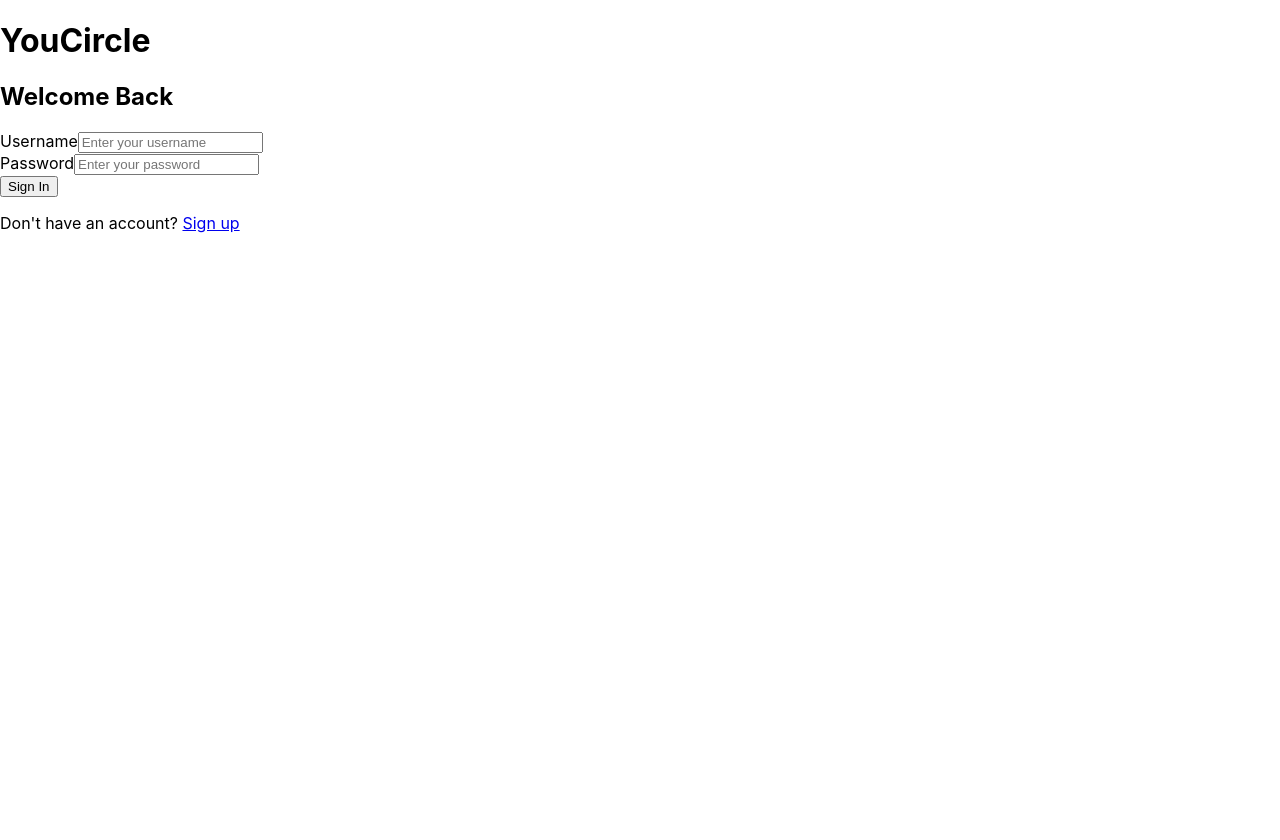
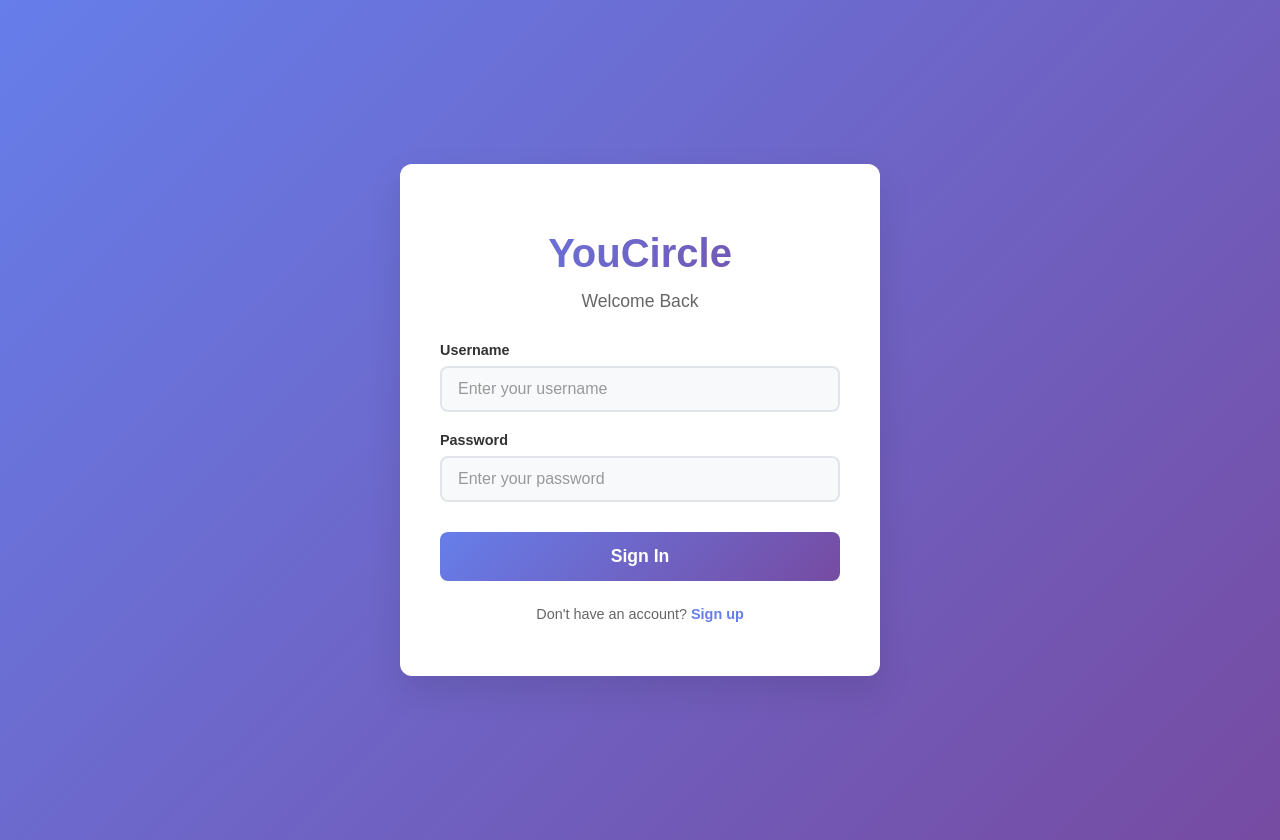
Before and after one commit to sakshambansal03/YouCircle, a React (Create React App) app: page / in a window 1280 px wide. Before the commit the page ends 800 px from the top, so only its background shows below. Built offline with nearby package versions, Linux system fonts and the light colour scheme.

Commit message:
Frontend login page

```diff
--- a/src/components/screens/LoginScreen.css
+++ b/src/components/screens/LoginScreen.css
@@ -0,0 +1,128 @@
+.login-screen {
+    min-height: 100vh;
+    display: flex;
+    align-items: center;
+    justify-content: center;
+    background: linear-gradient(135deg, #667eea 0%, #764ba2 100%);
+    padding: 20px;
+    font-family: 'Arial', sans-serif;
+  }
+
+  .login-box {
+    background: white;
+    padding: 40px;
+    border-radius: 12px;
+    box-shadow: 0 15px 35px rgba(0, 0, 0, 0.1);
+    width: 100%;
+    max-width: 400px;
+    text-align: center;
+  }
+
+  .login-title {
+    color: #333;
+    font-size: 2.5rem;
+    font-weight: bold;
+    margin-bottom: 10px;
+    background: linear-gradient(135deg, #667eea 0%, #764ba2 100%);
+    -webkit-background-clip: text;
+    -webkit-text-fill-color: transparent;
+    background-clip: text;
+  }
+
+  .login-subtitle {
+    color: #666;
+    font-size: 1.1rem;
+    margin-bottom: 30px;
+    font-weight: 400;
+  }
+
+  .login-form {
+    display: flex;
+    flex-direction: column;
+    gap: 20px;
+  }
+
+  .input-group {
+    display: flex;
+    flex-direction: column;
+    text-align: left;
+  }
+
+  .input-group label {
+    color: #333;
+    font-weight: 600;
+    margin-bottom: 8px;
+    font-size: 0.9rem;
+  }
+
+  .input-group input {
+    padding: 12px 16px;
+    border: 2px solid #e1e5e9;
+    border-radius: 8px;
+    font-size: 1rem;
+    transition: all 0.3s ease;
+    background-color: #f8f9fa;
+  }
+
+  .input-group input:focus {
+    outline: none;
+    border-color: #667eea;
+    background-color: white;
+    box-shadow: 0 0 0 3px rgba(102, 126, 234, 0.1);
+  }
+
+  .input-group input::placeholder {
+    color: #999;
+  }
+
+  .login-button {
+    background: linear-gradient(135deg, #667eea 0%, #764ba2 100%);
+    color: white;
+    border: none;
+    padding: 14px 24px;
+    border-radius: 8px;
+    font-size: 1.1rem;
+    font-weight: 600;
+    cursor: pointer;
+    transition: all 0.3s ease;
+    margin-top: 10px;
+  }
+
+  .login-button:hover {
+    transform: translateY(-2px);
+    box-shadow: 0 8px 25px rgba(102, 126, 234, 0.3);
+  }
+
+  .login-button:active {
+    transform: translateY(0);
+  }
+
+  .login-footer {
+    margin-top: 25px;
+    color: #666;
+    font-size: 0.9rem;
+  }
+
+  .signup-link {
+    color: #667eea;
+    text-decoration: none;
+    font-weight: 600;
+    transition: color 0.3s ease;
+  }
+
+  .signup-link:hover {
+    color: #764ba2;
+    text-decoration: underline;
+  }
+
+  /* Responsive design */
+  @media (max-width: 480px) {
+    .login-box {
+      padding: 30px 20px;
+      margin: 10px;
+    }
+
+    .login-title {
+      font-size: 2rem;
+    }
+  }
```
